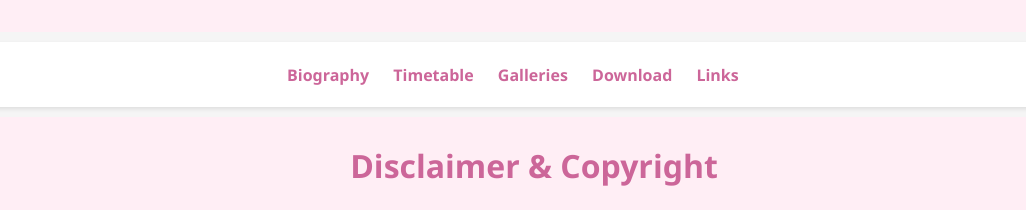
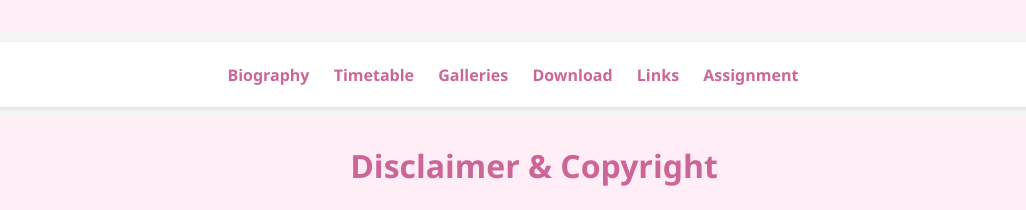
Before and after one commit to mochyto/mocha-concha, a plain HTML site: page disclaimer.html in a window 1280 px wide. Shown: the top 210 px of the page, 106-1132 px from the left. Drawn offline with Linux system fonts and the light colour scheme.

Commit message:
Update disclaimer.html

```diff
--- a/disclaimer.html
+++ b/disclaimer.html
@@ -82,6 +82,7 @@
           <a href="galleries.html">Galleries</a>
           <a href="download.html">Download</a>
           <a href="links.html">Links</a>
+          <a href="Assignment.html">Assignment</a>
         </nav>
       </div>
 
```
